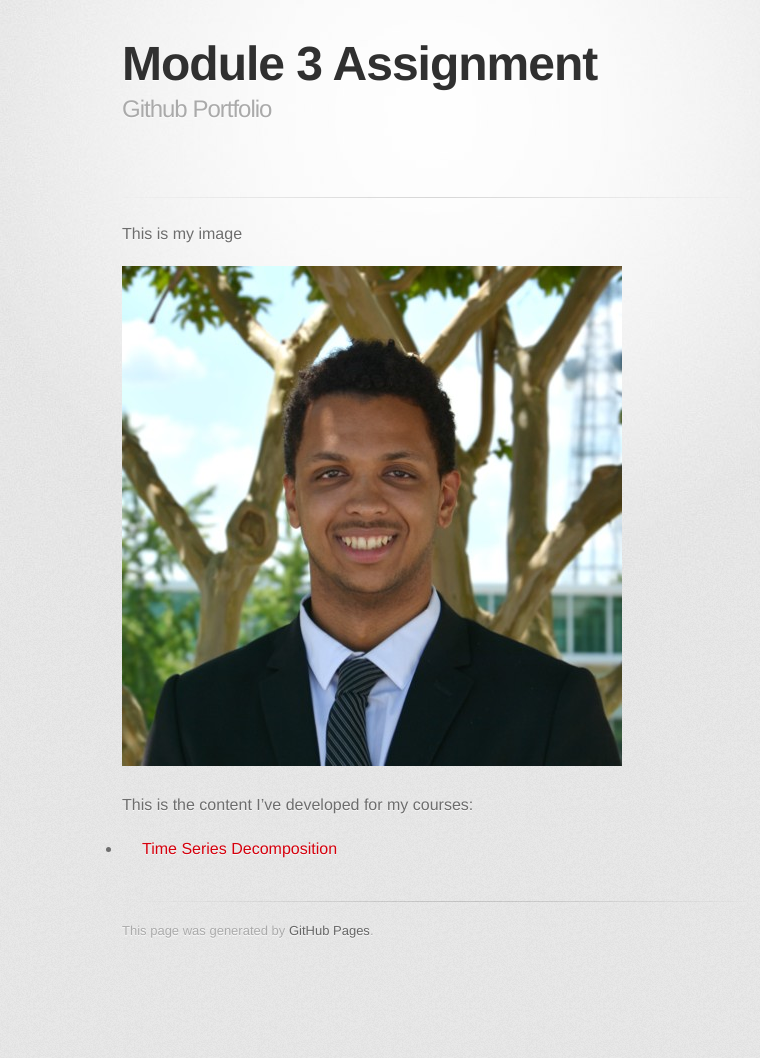
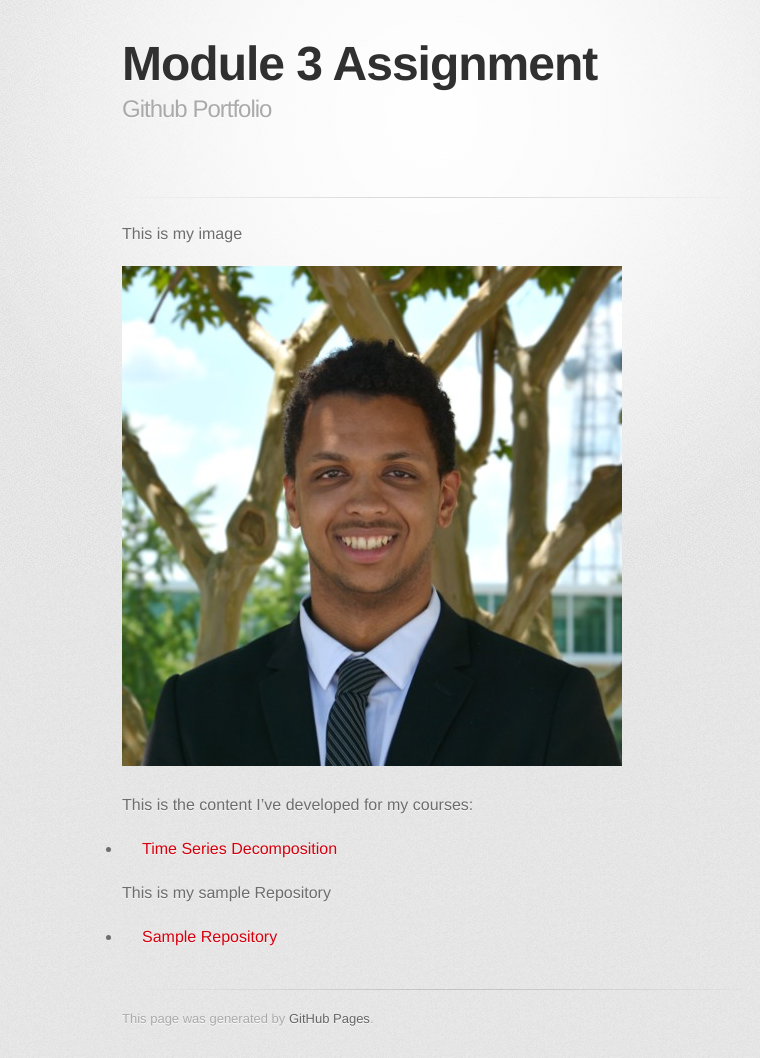
Before and after one commit to MariusSposato/MariusSposato.github.io, a Jekyll site: the page built from index.md, in a window 1280 px wide. Shown: the whole page, without its empty margins (208-968 px from the left). Built offline with Jekyll 4.4.1, drawn with Linux system fonts in a browser that asks for light colours; some web fonts are replaced; our own code applies the rules of GitHub Pages for plain Markdown files; before the commit the page ends 970 px from its top, so only the background shows below that.

Commit message:
Update index.md

```diff
--- a/index.md
+++ b/index.md
@@ -9,3 +9,7 @@ This is my image
 This is the content I've developed for my courses:
 
 - [Time Series Decomposition](/2022 Work/index.md)
+
+This is my sample Repository
+
+- [Sample Repository](https://github.com/MariusSposato/Sample-/tree/main)
```
